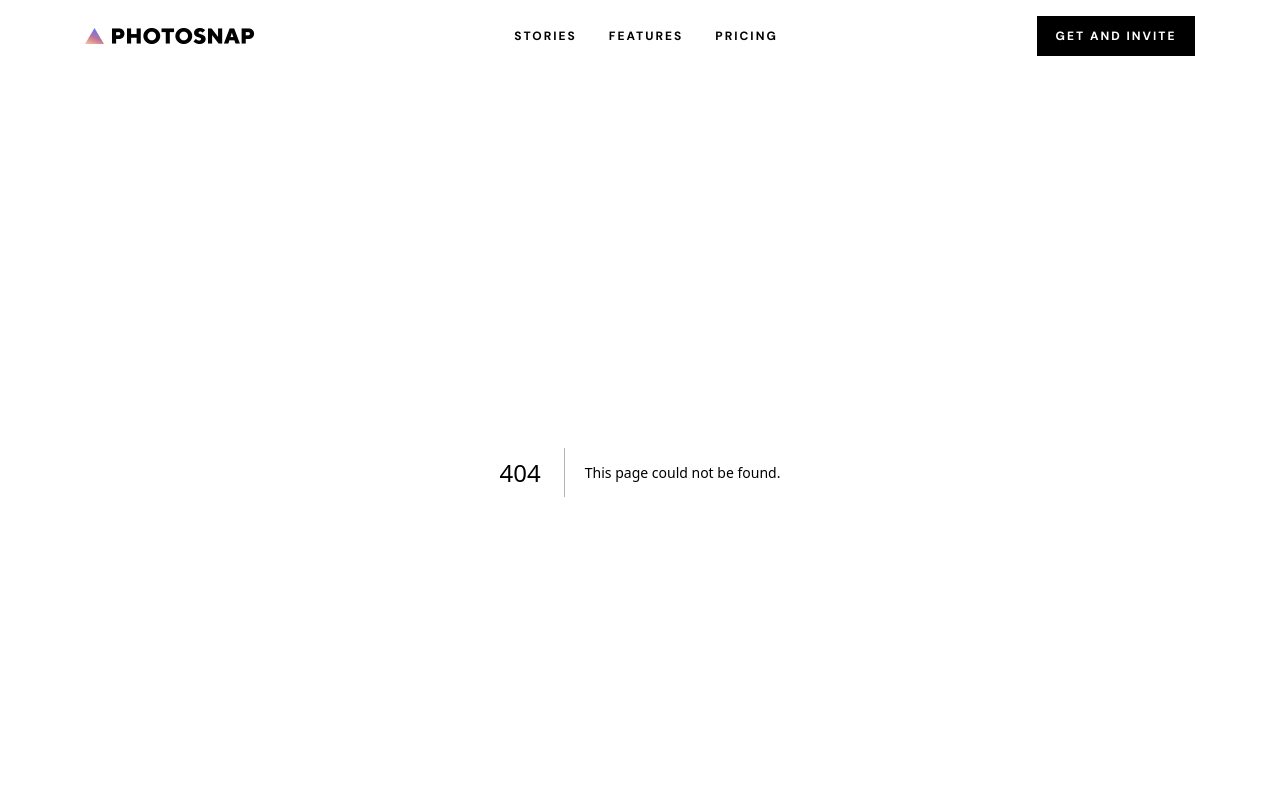
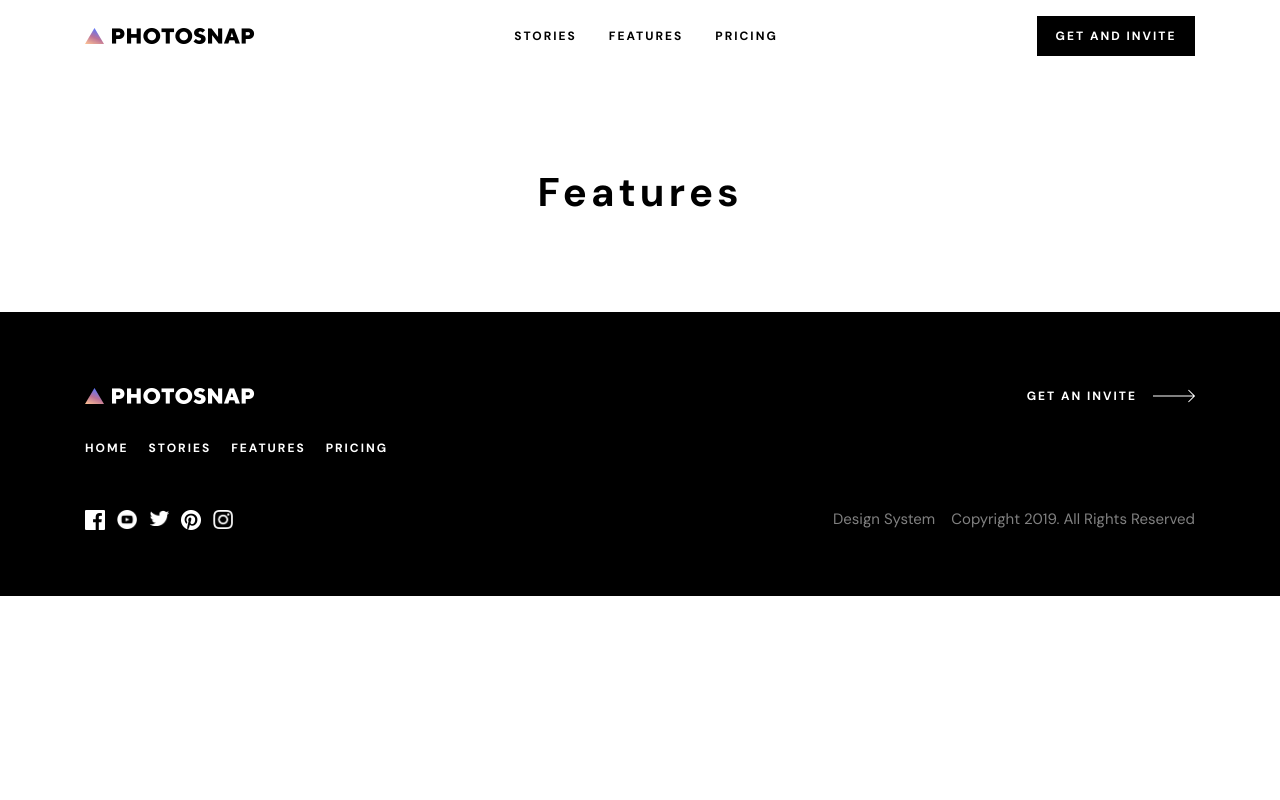
Before and after one commit to sergioreynoso/photosnap-multi-page-website, a Next.js app: page /features in a window 1280 px wide. Before the commit this address had no page. Shown: the top 800 px of the page. Built offline with nearby package versions, Linux system fonts and the light colour scheme.

Commit message:
add place holder pages
These pages correspond with navigation link.

```diff
--- /dev/null
+++ b/src/app/features/page.tsx
@@ -0,0 +1,7 @@
+export default function Features() {
+  return (
+    <main className="flex flex-col items-center justify-between p-24">
+      <h1 className="text-3xl font-bold">Features</h1>
+    </main>
+  );
+}
--- /dev/null
+++ b/src/app/pricing/page.tsx
@@ -0,0 +1,7 @@
+export default function Pricing() {
+  return (
+    <main className="flex flex-col items-center justify-between p-24">
+      <h1 className="text-3xl font-bold">Pricing</h1>
+    </main>
+  );
+}
--- /dev/null
+++ b/src/app/stories/page.tsx
@@ -0,0 +1,7 @@
+export default function Stories() {
+  return (
+    <main className="flex flex-col items-center justify-between p-24">
+      <h1 className="text-3xl font-bold">Stories</h1>
+    </main>
+  );
+}
```
